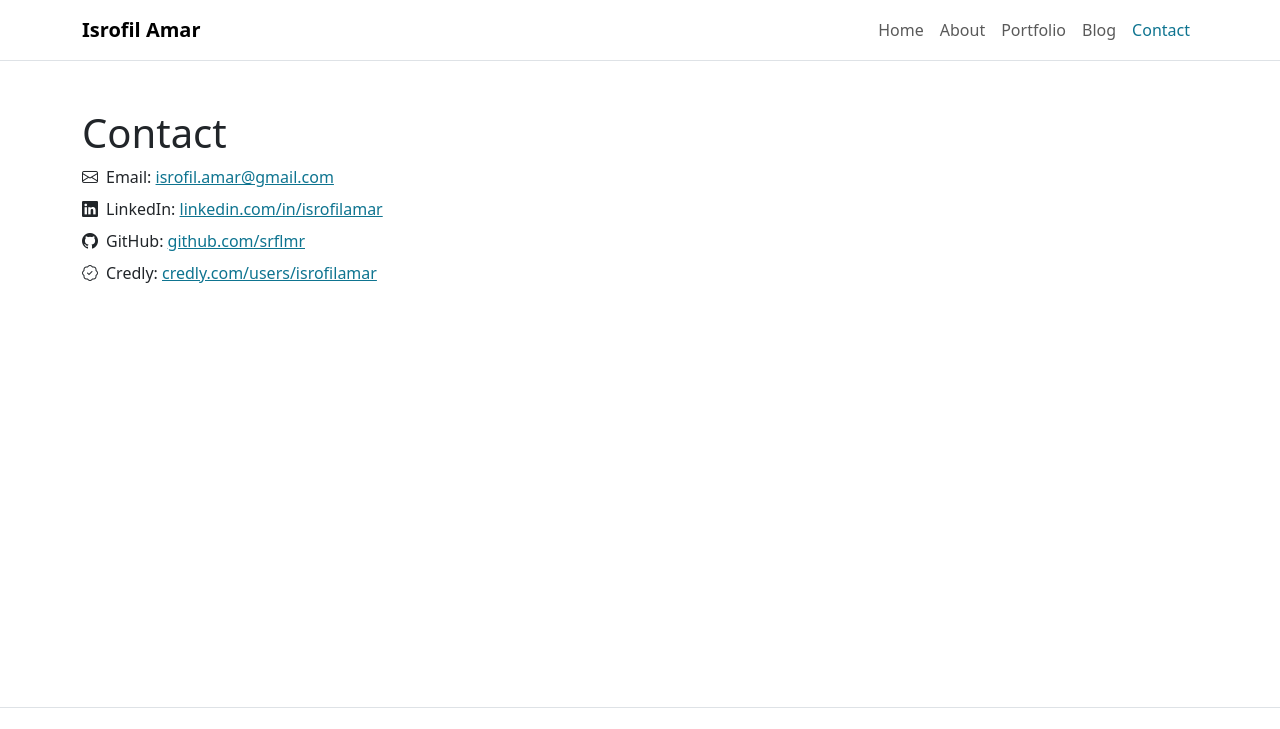
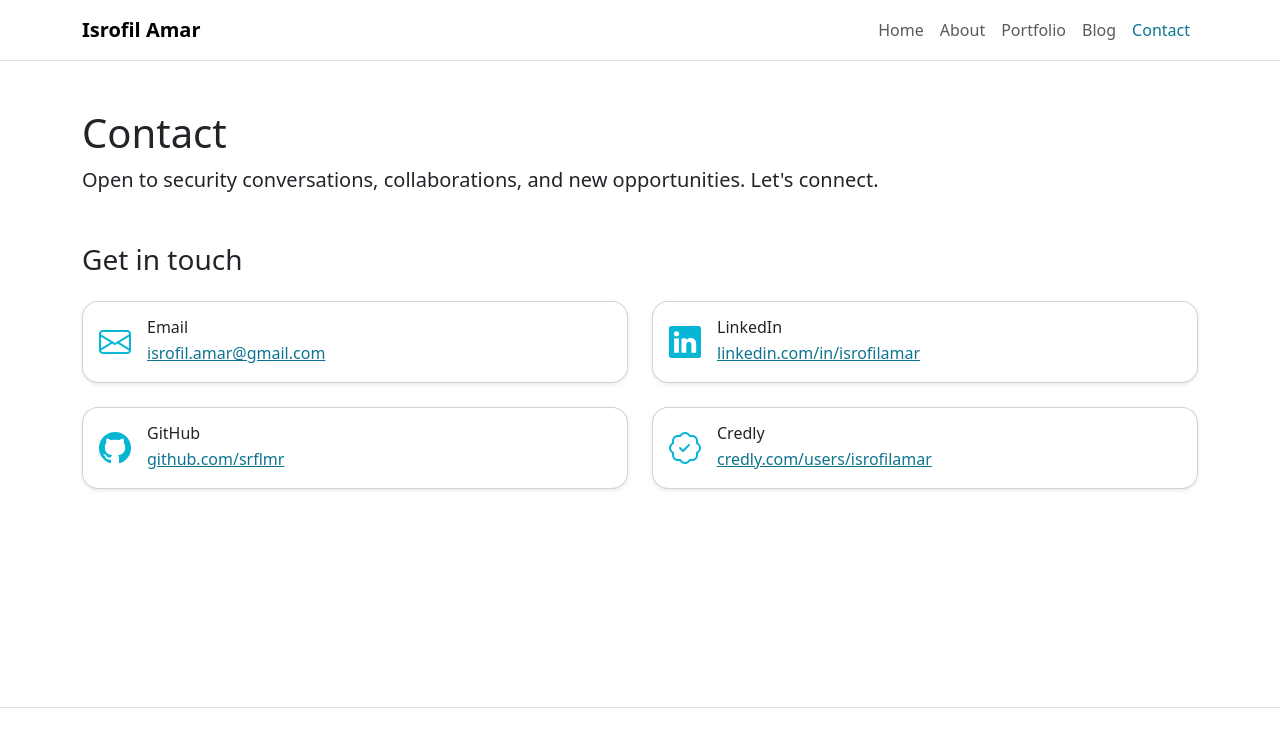
Before and after one commit to srflmr/personal-web, a Laravel app: page /contact in a window 1280 px wide. Shown: the top 729 px of the page. Run offline with Laravel 12, Linux system fonts and the light colour scheme.

Commit message:
feat(contact): add contact cards

```diff
--- a/resources/views/contact.blade.php
+++ b/resources/views/contact.blade.php
@@ -4,17 +4,35 @@
 
 @section('content')
     <h1>Contact</h1>
+    <p class="lead mb-5">Open to security conversations, collaborations, and new opportunities. Let's connect.</p>
 
-    <ul class="list-unstyled mb-0">
-        <li class="mb-2">
-            <i class="bi bi-envelope me-2" aria-hidden="true"></i>Email:
-            <a href="mailto:{{ config('site.email') }}">{{ config('site.email') }}</a>
-        </li>
+    <x-section-heading title="Get in touch" />
+
+    <div class="row row-cols-1 row-cols-md-2 g-4">
+        <div class="col">
+            <div class="card card-lift h-100 rounded-4 shadow-sm">
+                <div class="card-body d-flex align-items-center gap-3">
+                    <i class="bi bi-envelope accent-icon fs-2" aria-hidden="true"></i>
+                    <div class="min-w-0">
+                        <h3 class="h6 mb-1">Email</h3>
+                        <a class="stretched-link text-break" href="mailto:{{ config('site.email') }}">{{ config('site.email') }}</a>
+                    </div>
+                </div>
+            </div>
+        </div>
+
         @foreach (config('site.social') as $link)
-            <li class="mb-2">
-                <i class="bi bi-{{ $link['icon'] }} me-2" aria-hidden="true"></i>{{ $link['label'] }}:
-                <a href="{{ $link['url'] }}" target="_blank" rel="noopener noreferrer">{{ $link['handle'] }}</a>
-            </li>
+            <div class="col">
+                <div class="card card-lift h-100 rounded-4 shadow-sm">
+                    <div class="card-body d-flex align-items-center gap-3">
+                        <i class="bi bi-{{ $link['icon'] }} accent-icon fs-2" aria-hidden="true"></i>
+                        <div class="min-w-0">
+                            <h3 class="h6 mb-1">{{ $link['label'] }}</h3>
+                            <a class="stretched-link text-break" href="{{ $link['url'] }}" target="_blank" rel="noopener noreferrer">{{ $link['handle'] }}<span class="visually-hidden"> (opens in new tab)</span></a>
+                        </div>
+                    </div>
+                </div>
+            </div>
         @endforeach
-    </ul>
+    </div>
 @endsection
```
